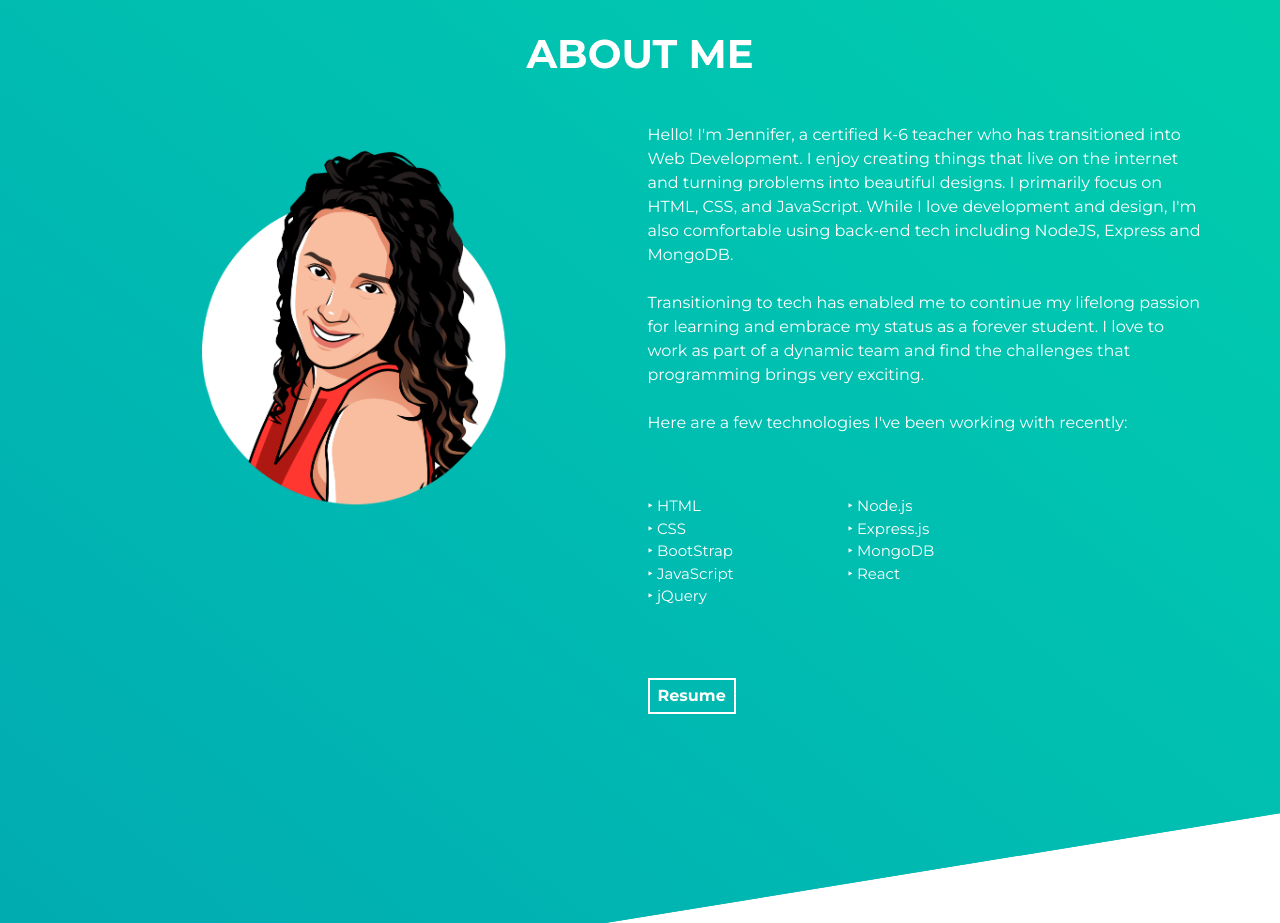
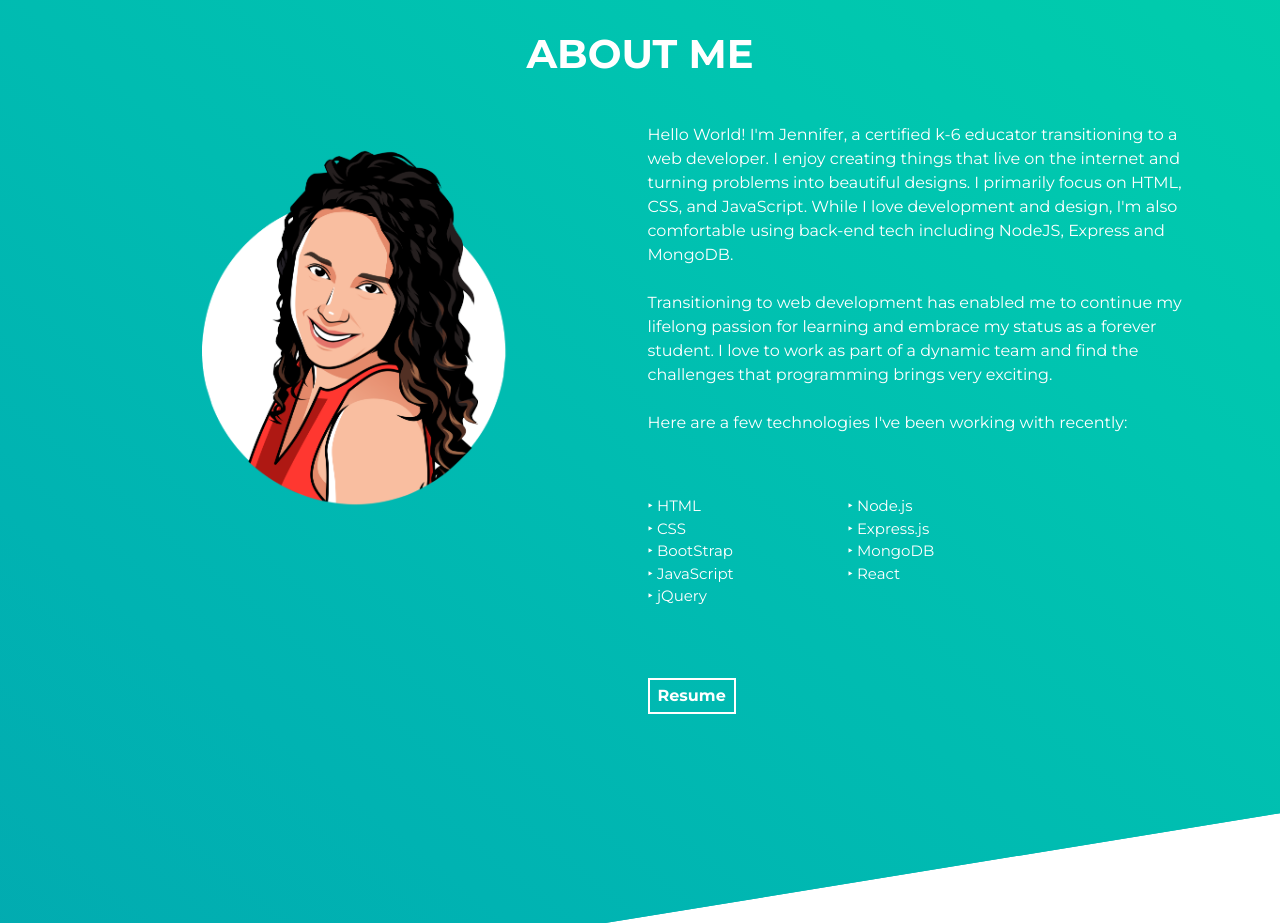
Before and after one commit to rosajen27/rosajen27.github.io, a plain HTML site: page index.html in a window 1280 px wide. Shown: the part 820-1743 px from the top of the page. Drawn offline with nearby package versions, Linux system fonts and the light colour scheme.

Commit message:
Update index.html

```diff
--- a/index.html
+++ b/index.html
@@ -53,13 +53,13 @@
         <div class="col-md-6 col-sm-12">
           <div class="about-wrapper info">
             <p class="about-wrapper info-text">
-              Hello! I'm Jennifer, a certified k-6 teacher who has transitioned into Web Development.
+              Hello World! I'm Jennifer, a certified k-6 educator transitioning to a web developer.
               I enjoy creating things that live on the internet and turning problems into beautiful designs.
               I primarily focus on HTML, CSS, and JavaScript.
               While I love development and design, I'm also comfortable using back-end tech including NodeJS, Express
               and MongoDB.
               <br><br>
-              Transitioning to tech has enabled me to continue my lifelong passion for learning and embrace my status as
+              Transitioning to web development has enabled me to continue my lifelong passion for learning and embrace my status as
               a forever student.
               I love to work as part of a dynamic team and find the challenges that programming brings very exciting.
               <br><br>
```
